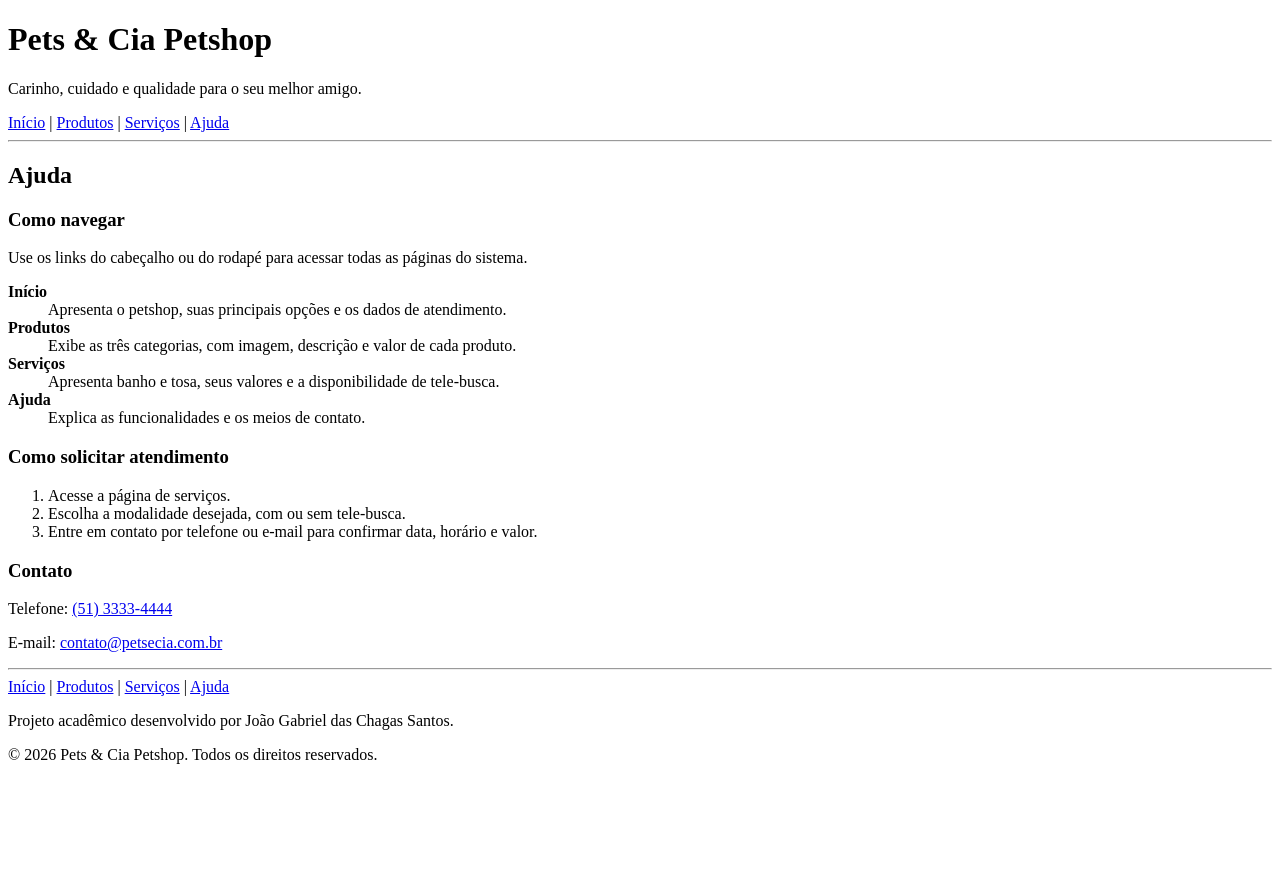
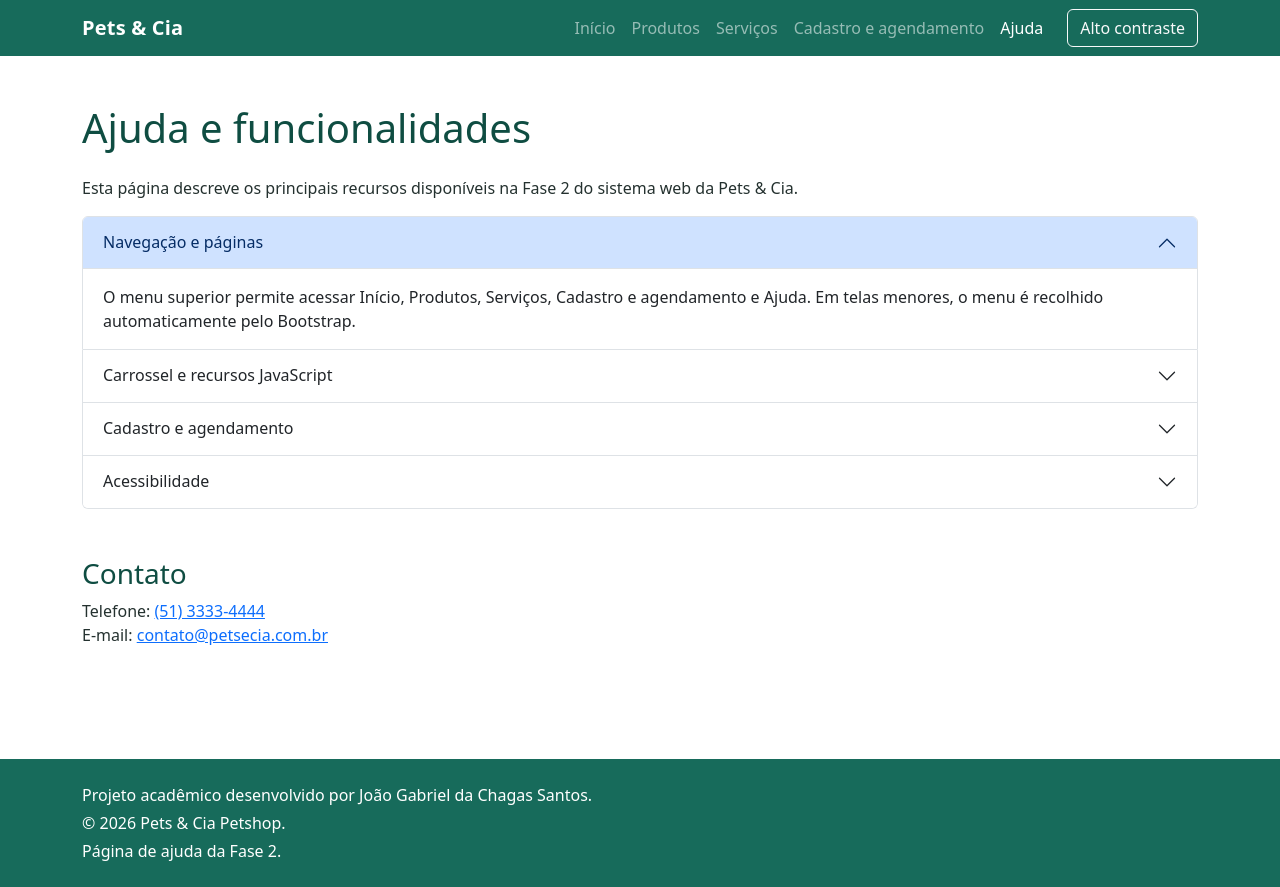
Before and after one commit to jgsantoschagas-cpu/pets-e-cia-petshop, a plain HTML site: page ajuda.html in a window 1280 px wide. Before the commit the page ends 800 px from the top, so only its background shows below. Drawn offline with nearby package versions, Linux system fonts and the light colour scheme.

Commit message:
Fase 2: atualiza arquivo de ajuda e funcionalidades

```diff
--- a/ajuda.html
+++ b/ajuda.html
@@ -3,49 +3,63 @@
 <head>
     <meta charset="UTF-8">
     <meta name="viewport" content="width=device-width, initial-scale=1.0">
-    <meta name="description" content="Ajuda e descrição das funcionalidades da Pets & Cia.">
+    <meta name="description" content="Ajuda e descrição das funcionalidades da Pets & Cia Petshop.">
     <title>Ajuda | Pets &amp; Cia Petshop</title>
+    <link href="https://cdn.jsdelivr.net/npm/bootstrap@5.3.3/dist/css/bootstrap.min.css" rel="stylesheet">
+    <link rel="stylesheet" href="css/style.css">
 </head>
 <body>
-    <header>
-        <h1>Pets &amp; Cia Petshop</h1>
-        <p>Carinho, cuidado e qualidade para o seu melhor amigo.</p>
-        <nav aria-label="Navegação principal"><a href="index.html">Início</a> | <a href="produtos.html">Produtos</a> | <a href="servicos.html">Serviços</a> | <a href="ajuda.html">Ajuda</a></nav>
-        <hr>
-    </header>
+    <a class="skip-link" href="#conteudo">Ir para o conteúdo principal</a>
 
-    <main>
-        <h2>Ajuda</h2>
-        <section>
-            <h3>Como navegar</h3>
-            <p>Use os links do cabeçalho ou do rodapé para acessar todas as páginas do sistema.</p>
-            <dl>
-                <dt><strong>Início</strong></dt><dd>Apresenta o petshop, suas principais opções e os dados de atendimento.</dd>
-                <dt><strong>Produtos</strong></dt><dd>Exibe as três categorias, com imagem, descrição e valor de cada produto.</dd>
-                <dt><strong>Serviços</strong></dt><dd>Apresenta banho e tosa, seus valores e a disponibilidade de tele-busca.</dd>
-                <dt><strong>Ajuda</strong></dt><dd>Explica as funcionalidades e os meios de contato.</dd>
-            </dl>
-        </section>
-        <section>
-            <h3>Como solicitar atendimento</h3>
-            <ol>
-                <li>Acesse a página de serviços.</li>
-                <li>Escolha a modalidade desejada, com ou sem tele-busca.</li>
-                <li>Entre em contato por telefone ou e-mail para confirmar data, horário e valor.</li>
-            </ol>
-        </section>
-        <section>
-            <h3>Contato</h3>
-            <p>Telefone: <a href="tel:+555133334444">(51) 3333-4444</a></p>
-            <p>E-mail: <a href="mailto:contato@petsecia.com.br">contato@petsecia.com.br</a></p>
+    <nav class="navbar navbar-expand-lg navbar-dark bg-pet" aria-label="Navegação principal">
+        <div class="container">
+            <a class="navbar-brand" href="index.html">Pets &amp; Cia</a>
+            <button class="navbar-toggler" type="button" data-bs-toggle="collapse" data-bs-target="#menuPrincipal" aria-controls="menuPrincipal" aria-expanded="false" aria-label="Abrir menu de navegação"><span class="navbar-toggler-icon"></span></button>
+            <div class="collapse navbar-collapse" id="menuPrincipal">
+                <div class="navbar-nav ms-auto">
+                    <a class="nav-link" href="index.html">Início</a>
+                    <a class="nav-link" href="produtos.html">Produtos</a>
+                    <a class="nav-link" href="servicos.html">Serviços</a>
+                    <a class="nav-link" href="cadastro.html">Cadastro e agendamento</a>
+                    <a class="nav-link active" aria-current="page" href="ajuda.html">Ajuda</a>
+                </div>
+                <button class="btn btn-outline-light ms-lg-3 mt-2 mt-lg-0" type="button" onclick="alternarContraste()">Alto contraste</button>
+            </div>
+        </div>
+    </nav>
+
+    <main id="conteudo" class="container py-5">
+        <h1 class="section-title">Ajuda e funcionalidades</h1>
+        <p>Esta página descreve os principais recursos disponíveis na Fase 2 do sistema web da Pets & Cia.</p>
+
+        <div class="accordion" id="ajudaAccordion">
+            <div class="accordion-item">
+                <h2 class="accordion-header"><button class="accordion-button" type="button" data-bs-toggle="collapse" data-bs-target="#ajuda1" aria-expanded="true" aria-controls="ajuda1">Navegação e páginas</button></h2>
+                <div id="ajuda1" class="accordion-collapse collapse show" data-bs-parent="#ajudaAccordion"><div class="accordion-body">O menu superior permite acessar Início, Produtos, Serviços, Cadastro e agendamento e Ajuda. Em telas menores, o menu é recolhido automaticamente pelo Bootstrap.</div></div>
+            </div>
+            <div class="accordion-item">
+                <h2 class="accordion-header"><button class="accordion-button collapsed" type="button" data-bs-toggle="collapse" data-bs-target="#ajuda2" aria-expanded="false" aria-controls="ajuda2">Carrossel e recursos JavaScript</button></h2>
+                <div id="ajuda2" class="accordion-collapse collapse" data-bs-parent="#ajudaAccordion"><div class="accordion-body">A página inicial possui um carrossel automático com destaques. O JavaScript também atualiza data e hora, formata CPF e telefone, controla os campos de tele-busca, apresenta o resumo do agendamento e permite ativar alto contraste.</div></div>
+            </div>
+            <div class="accordion-item">
+                <h2 class="accordion-header"><button class="accordion-button collapsed" type="button" data-bs-toggle="collapse" data-bs-target="#ajuda3" aria-expanded="false" aria-controls="ajuda3">Cadastro e agendamento</button></h2>
+                <div id="ajuda3" class="accordion-collapse collapse" data-bs-parent="#ajudaAccordion"><div class="accordion-body">Na página Cadastro e agendamento, o usuário informa dados do cliente e do pet, escolhe o serviço, seleciona tele-busca ou entrega no local e define data e horário. Os campos obrigatórios são verificados antes da confirmação.</div></div>
+            </div>
+            <div class="accordion-item">
+                <h2 class="accordion-header"><button class="accordion-button collapsed" type="button" data-bs-toggle="collapse" data-bs-target="#ajuda4" aria-expanded="false" aria-controls="ajuda4">Acessibilidade</button></h2>
+                <div id="ajuda4" class="accordion-collapse collapse" data-bs-parent="#ajudaAccordion"><div class="accordion-body">As imagens relevantes possuem atributo alt com descrição textual para leitores de tela. Também foram incluídos link para ir direto ao conteúdo, foco visual para navegação por teclado e botão de alto contraste.</div></div>
+            </div>
+        </div>
+
+        <section class="mt-5" aria-labelledby="tituloContato">
+            <h2 id="tituloContato" class="h3 text-pet">Contato</h2>
+            <p>Telefone: <a href="tel:+555133334444">(51) 3333-4444</a><br>E-mail: <a href="mailto:contato@petsecia.com.br">contato@petsecia.com.br</a></p>
         </section>
     </main>
 
-    <footer>
-        <hr>
-        <nav aria-label="Navegação do rodapé"><a href="index.html">Início</a> | <a href="produtos.html">Produtos</a> | <a href="servicos.html">Serviços</a> | <a href="ajuda.html">Ajuda</a></nav>
-        <p>Projeto acadêmico desenvolvido por João Gabriel das Chagas Santos.</p>
-        <p>&copy; 2026 Pets &amp; Cia Petshop. Todos os direitos reservados.</p>
-    </footer>
+    <footer class="bg-pet text-white py-4"><div class="container"><p class="mb-1">Projeto acadêmico desenvolvido por João Gabriel da Chagas Santos.</p><p class="mb-1">&copy; <span class="ano-atual">2026</span> Pets &amp; Cia Petshop.</p><p class="mb-0">Página de ajuda da Fase 2.</p></div></footer>
+
+    <script src="https://cdn.jsdelivr.net/npm/bootstrap@5.3.3/dist/js/bootstrap.bundle.min.js"></script>
+    <script src="js/script.js"></script>
 </body>
 </html>
```
